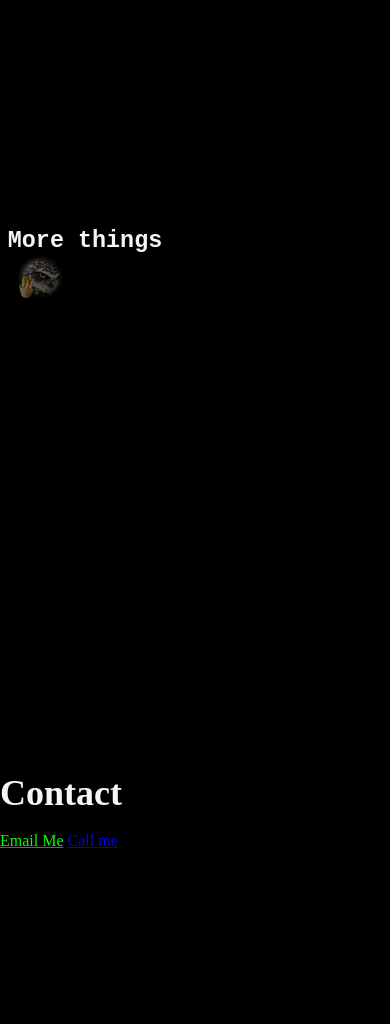
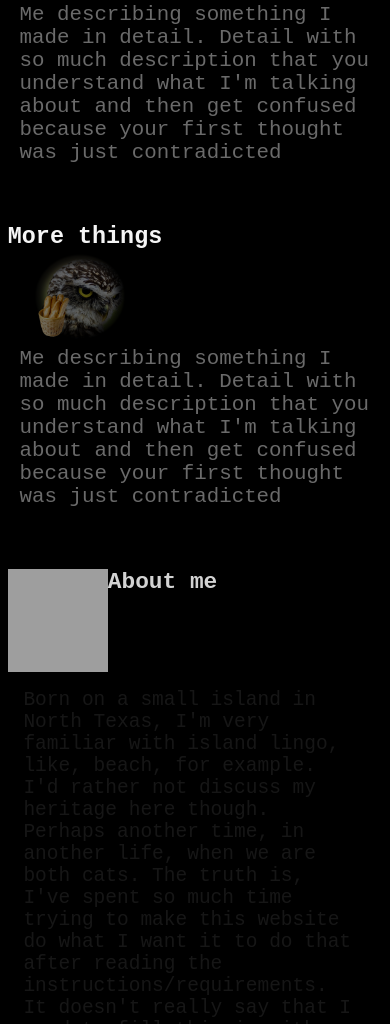
Before and after one commit to SherlockTheHomie/Portfolio, a plain HTML site: page index.html in a window 390 px wide. Shown: the part 976-2000 px from the top of the page. Before the commit the page ends 1826 px from the top, so only its background shows below. Drawn offline with Linux system fonts and the light colour scheme; grey boxes are pictures that could not be loaded.

Commit message:
functional links have been added, css optimized for responsive UI

```diff
--- a/assets/css/style.css
+++ b/assets/css/style.css
@@ -46,11 +46,12 @@ nav div a {
     padding-top: 8vh;
     padding-right: 5vw;
     padding-bottom: 3vh;
-    font-size: 150%;
+    font-size: 160%;
     text-decoration: none;
     transition: 1s ease-in-out;
 }
-nav img {
+.about-me img {
+    display:inline;
     height: 103px;
     width: 100px;
 }
@@ -59,35 +60,8 @@ header:hover {
 }
 div a:hover {
     text-shadow: 4px 4px 5px rgb(0, 144, 240);
-    font-size:170%;
+    font-size:180%;
 }
-/*
-.splash {
-    position: fixed;
-    flex: 1 1 300;
-    height: 800px;
-    width: 100%;
-    opacity: 1;
-    margin-top: 18vw;
-    background-image:url("../images/Splash.png");
-    margin-bottom: 0px;
-    background-size: cover;
-    background-position: center;
-    z-index: 0;
-}
- .splash {
-    display: flex;
-    flex: 1 1 300;
-    height: 800px;
-    width: 100%;
-    background-image:url("../images/Splash.png");
-    opacity: .3;
-    margin-bottom: 0px;
-    background-size: cover;
-    background-position: center;
-    z-index: 1;
-} */
-
 section {
     display:inline-block;
     position:relative;
@@ -150,27 +124,64 @@ section div .p1, .p2, .p3 {
     transition:1s ease-in-out;
 }
 .about-me {
+    color: rgb(211, 211, 211);
+    font-family:monospace;
     display: flex;
-    font-size: 180%;
+    margin-left: 2vw;
+    margin-right: 5%;
+    font-size: 150%;
+    flex-wrap: wrap;
+    transition: 1s ease-in-out;
 
 }
-
-.contact h4 {
-    color: whitesmoke;
-    font-size: 36px;
+.about-me h3 {
+    transition: 1s ease-in-out;
+}
+.about-me p {
+    opacity:.1;
+    margin-top: 2vh;
+    margin-left: 4vw;
+    margin-right: 4vw;
+    transition: 1s ease-in-out;
+}
+.about-me:hover h3 {
+    font-size: 170%;
+}
+.about-me:hover p {
+    opacity:1;
+    margin-left: 2vw;
+    margin-right: 6vw;
+}
+.contact {
+    color: rgb(211, 211, 211);
+    font-family:monospace;
+    display: flex;
+    padding-top:2vh;
+    margin-left: 2vw;
+    margin-right: 5%;
+    margin-bottom: 8vh;
+    font-size: 180%;
+    flex-wrap: wrap;
+    transition: 1s ease-in-out;
 }
 
-.contact-form {
-    display:flex;
-    justify-content: left;
-    position:relative;
-    border-radius: 20px;
-    padding: 20px;
+.contact p {
+    text-decoration-style: none;
+    margin-left: 3vw;
+    margin-top: 5vh;
 }
-.email {
-    display: inline;
-    color: lime;
-    text-decoration-color: rgb(0, 172, 0);
+.contact a {
+    color:turquoise;
+    justify-content: space-around;
+    display: flex;
+    align-self: auto;
+    padding-top:27px;
+    padding-right: 1vw;
+    text-decoration: none;
+    transition: 1s ease-in-out;
+}
+.contact a:hover {
+    text-shadow:4px 4px 5px rgb(255, 255, 255);
 }
 @media screen and (max-width: 768px) {
     header {
@@ -189,9 +200,19 @@ section div .p1, .p2, .p3 {
         margin-left:3%;
     }
     section {
-        margin-top: 18vh;
+        margin-top: 12vh;
     }
     .Project-card {
-        margin-top: 10%;
+        margin-top: 5%;
+    }
+    .Project-card p {
+        opacity: .5;
+    }
+    .Project-card img {
+        width: 40vw;
+    }
+    .Project-card:hover img {
+        width: 60vw;
+        opacity: 1;
     }
 }
--- a/index.html
+++ b/index.html
@@ -5,36 +5,26 @@
 <meta name="viewport" content="width=device-width, initial-scale=1">
 <link rel="stylesheet" href="./assets/css/style.css">
 
-<!-- Navbar (sit on top) -->
-
-
-<!-- Header -->
-
-<!-- Page content -->
 <body>
 
     <header>
       <div class = "header-image">
         <h1>Gabe L'Herault</h1>
         <nav>
-        <div><a href="section">Projects</a></div>
-        <div><a href="#About-Me">About Me</a></div>
+        <div><a href="#projects">Projects</a></div>
+        <div><a href="#aboutme">About Me</a></div>
         <div><a href="#contact">Contact</a></div>
-        <img src="../Portfolio/assets/images/Profile.png">
       </nav>
       </div>
     </header>
+      <!-- Project Section -->
+    <section>
 
-
-
-  <!-- Project Section -->
-    <section>
-      <div class="splash">
 
         <div class="Project-card">
           <h2>Code Refractor</h2>
-          <img src="../Portfolio/assets/images/CodeRefractorCover.png" class="p1" alt="cacaw"/>
-          <p>This <a href="https://sherlockthehomie.github.io/HWCodeRefactor/">Code Refractor</a> application will blow your mind and leave you speechless. Perhaps I should elaborate on the sheer joy you will experience when following the link embedded in this text. Much like a cool breeze on a hot summers day, this code refractor will provide a sense of calm and relaxation, the likes of which youve never felt. Turning that cool breeze into a violent sneeze. You aren't the violent sneeze type, I know one when I see one and you. Definitely not. Lorem ipsum is cool but isnt this more entertaining for patrons of this somewhat satisfactory website?</p>
+          <a href="https://sherlockthehomie.github.io/HWCodeRefactor/"><img src="../Portfolio/assets/images/CodeRefractorCover.png" class="p1" alt="cacaw" id="projects"></a>
+          <p>This application will blow your mind and leave you speechless. Perhaps I should elaborate on the sheer joy you will experience when opening this application. Much like a cool breeze on a hot summers day, this code refractor will provide a sense of calm and relaxation, the likes of which you've never felt. Turning that cool breeze of recent memory into a violent sneeze. You aren't the violent sneeze type, I know one when I see one and you. Definitely not. Lorem ipsum is cool but isnt this more entertaining for patrons of this somewhat satisfactory website?</p>
 
         </div>
 
@@ -51,20 +41,22 @@
         </div>
 
 
-      </div>
+
     </section>
   <!-- About Section -->
-    <section>
+    <span class="about-me">
+      <img src="../Portfolio/assets/images/Profile.png" id="aboutme" alt="Face of decent looking guy smiling at the upper right corner of the screen">
       <h3>About me</h3>
-        <p>Lorem ipsum dolor sit amet consectetur adipisicing elit. Vel numquam reiciendis nesciunt possimus quam voluptatibus, nostrum quo necessitatibus. Vero illo omnis, aperiam quia excepturi ab ipsam quam ad et consectetur?</p>
-    </section>
+        <p>Born on a small island in North Texas, I'm very familiar with island lingo, like, beach, for example. I'd rather not discuss my heritage here though. Perhaps another time, in another life, when we are both cats. The truth is, I've spent so much time trying to make this website do what I want it to do that after reading the instructions/requirements. It doesn't really say that I need to fill this in with an actual about me. So I took the opportunity to fill in enough text for it to look like a small bio about mightself. There, that looks about right. </p>
+    </span>
 
   <!-- Contact Section -->
   <span class="contact">
     <h4>Contact</h4>
-    <p>Lets get in touch and talk about your next project.</p>
-    <a href="mailto:glherault@tcmsolutions.net" class="email">Email Me</a>
-    <a href="tel:+16082259499" class="phone">Call me</a>
+    <a href="mailto:glherault@tcmsolutions.net" id="contact">Email Me<a>
+      <a href="tel:+16082259499">Call me</a>
+    <p>Lets get in touch and talk about your next project</p>
+
   </span>
 
 <!-- End page content -->
@@ -72,7 +64,7 @@
 
 
 <!-- Footer -->
-<footer class="w3-center w3-black w3-padding-16">
+<footer>
 
 </footer>
 
```
